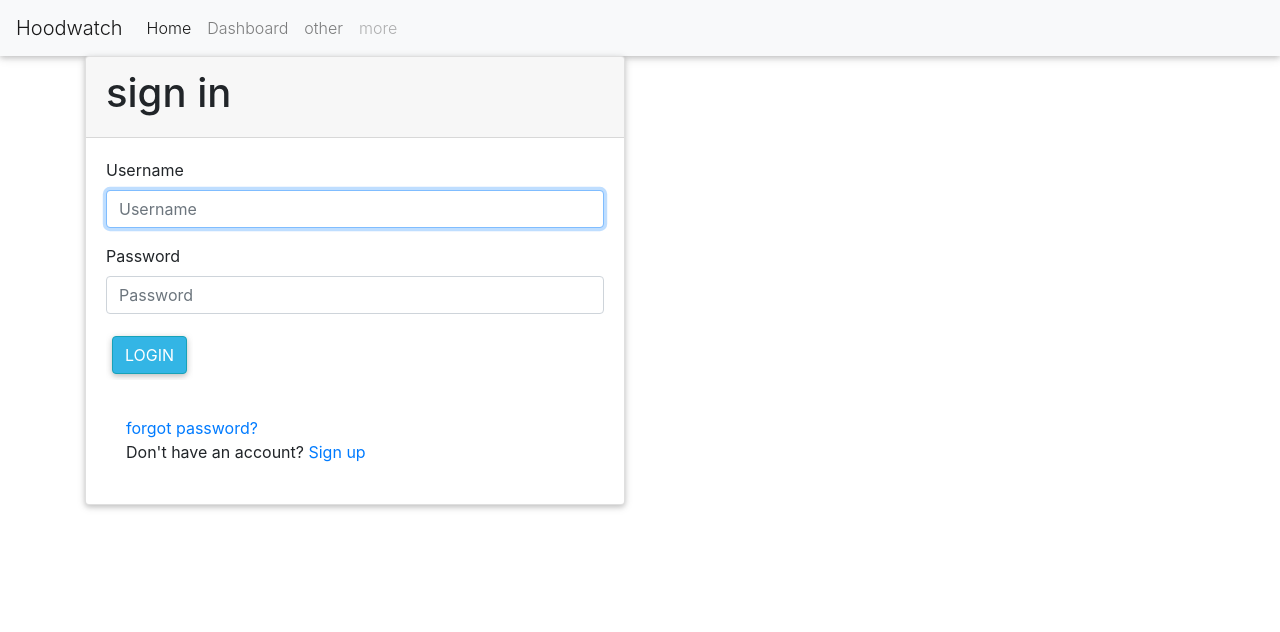
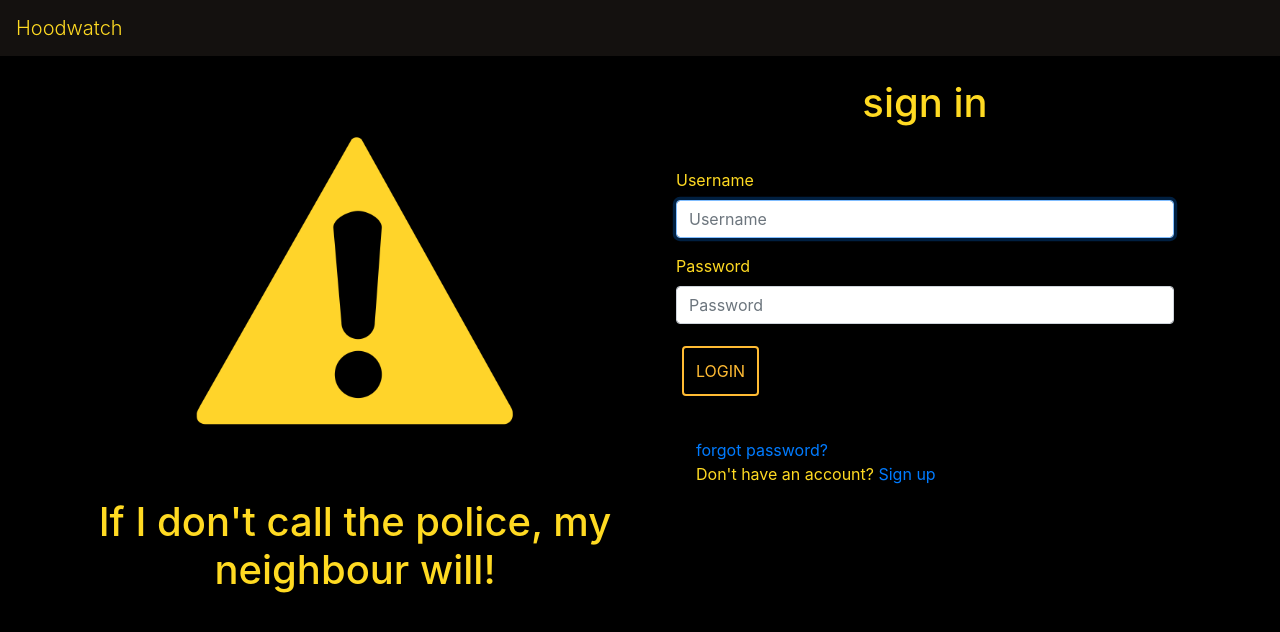
Before and after one commit to Vector254/hoodwatch, a Django app: page /accounts/login/ in a window 1280 px wide. Shown: the top 632 px of the page. Run offline with Django 3.2, Linux system fonts and the light colour scheme; some libraries are stand-ins or nearby versions.

Commit message:
add styling

```diff
--- a/hoodwatch/templates/announcements.html
+++ b/hoodwatch/templates/announcements.html
@@ -5,6 +5,7 @@
 <div class="container">
 
     <h4 class="text-center">Announcements for {{hood.name}}</h4>
+    <hr>
     <button type="button" class="btn btn-outline-success" data-toggle="modal" data-target="#ModalCenter">
         Announce
       </button>
--- a/hoodwatch/templates/base.html
+++ b/hoodwatch/templates/base.html
@@ -6,9 +6,9 @@
   <meta charset="utf-8">
 
   {% if title %}
-  <title>v-rate-{{title}}</title>
+  <title>hoodwatch-{{title}}</title>
   {% else %}
-    <title> v-rate</title>
+    <title> hoodwatch</title>
   {% endif %}
   {% block styles %}
   <link rel="stylesheet" href="https://stackpath.bootstrapcdn.com/font-awesome/4.7.0/css/font-awesome.min.css">
--- a/hoodwatch/templates/business.html
+++ b/hoodwatch/templates/business.html
@@ -4,12 +4,13 @@
 <div class="container">
 
     <h4 class="text-center">Businesses within {{hood.name}}</h4>
+    <hr>
     <!--search form-->
     <form id="search" class="navbar-form " role="search" action="{% url 'search' %}">
 
         <div class="input-group">
           <input type="text" class="form-control text-center" placeholder="search business" name="query">
-          <button type="submit" class="btn btn-info"><i class="fa fa-search" aria-hidden="true"></i></button>
+          <button type="submit" class="btn btn-outline-warning btn-sm"><i class="fa fa-search" aria-hidden="true"></i></button>
         </div>
 
       </form>
--- a/hoodwatch/templates/contacts.html
+++ b/hoodwatch/templates/contacts.html
@@ -4,6 +4,7 @@
 <div class="container">
 
     <h4 class="text-center">Emmergency contacts for {{hood.name}}</h4>
+    <hr>
     <div class="row">
        {% for contact in contacts %}
        <div class="col-md-6">
--- a/hoodwatch/templates/navbar.html
+++ b/hoodwatch/templates/navbar.html
@@ -1,14 +1,25 @@
-<nav class="navbar navbar-expand-lg navbar-light bg-light">
+<style>
+  nav{
+    background-color:#14110f;
+    color: #ffda22;
+  }
+  .navbar a{
+    color: #ffda22;
+  }
+</style>
+<nav class="navbar navbar-expand-lg  ">
     <a class="navbar-brand" href="/">Hoodwatch</a>
-    <button class="navbar-toggler" type="button" data-toggle="collapse" data-target="#navbarNavAltMarkup" aria-controls="navbarNavAltMarkup" aria-expanded="false" aria-label="Toggle navigation">
+    {% if user.is_authenticated %}
+    <button class="navbar-toggler navbar-dark" type="button" data-toggle="collapse" data-target="#navbarNavAltMarkup" aria-controls="navbarNavAltMarkup" aria-expanded="false" aria-label="Toggle navigation">
       <span class="navbar-toggler-icon"></span>
     </button>
+
     <div class="collapse navbar-collapse" id="navbarNavAltMarkup">
       <div class="navbar-nav">
         <a class="nav-item nav-link active" href="/">Home <span class="sr-only">(current)</span></a>
-        <a class="nav-item nav-link" href="#">Dashboard</a>
-        <a class="nav-item nav-link" href="#">other</a>
-        <a class="nav-item nav-link disabled" href="#">more</a>
+        <a class="nav-item nav-link" href="{% url 'profile' %}">profile</a>
+        <a class="nav-item nav-link" href="{% url 'logout' %}">Logout</a>
       </div>
     </div>
+    {% endif %}
   </nav>
--- a/hoodwatch/templates/registration/login.html
+++ b/hoodwatch/templates/registration/login.html
@@ -1,10 +1,33 @@
 {%extends "base.html"%}
 {% load bootstrap3 %}
 {% block content %}
+<style>
+  body{
+    background-color: black;
+  }
+
+  .card{
+    background-color:black;
+    color: #ffda22;
+  }
+  .top {
+    color: #ffda22;
+
+  }
+  .top img{
+    width:80% ;
+    height: 80%;
+  }
+</style>
 <div class="container">
     <div class="row">
 
-
+        <div class=" col-md-6">
+          <div class="top text-center">
+            <img src="../../../static/images/warn.png" alt="">
+            <h1>If I don't call the police, my neighbour will!</h1>
+          </div>
+        </div>
         <div class="col-md-6 ">
 
 
@@ -14,7 +37,7 @@
               <div class="card">
 
                 <div class="card-header">
-                    <h1 id="name">sign in</h1>
+                    <h1 class="text-center">sign in</h1>
                 </div>
                 <div class="card-body">
 
@@ -23,7 +46,7 @@
                     {% bootstrap_form form%}
 
                     <div class="form-group">
-                      <input type="submit" class="btn btn-info" value="Login">
+                      <input type="submit" class="btn btn-outline-warning" value="Login">
                     </div>
                     <div class="card-body">
                         <a href="/accounts/password_reset/">forgot password?</a><br>
--- /dev/null
+++ b/static/css/styles.css
@@ -0,0 +1,3 @@
+.container{
+    margin-top: 10px;
+}
```
Also changed, not shown: hoodwatch/templates/hoods.html (+9 -0 lines), hoodwatch/templates/index.html (+15 -1 lines), hoodwatch/templates/my_hood.html (+13 -4 lines).
